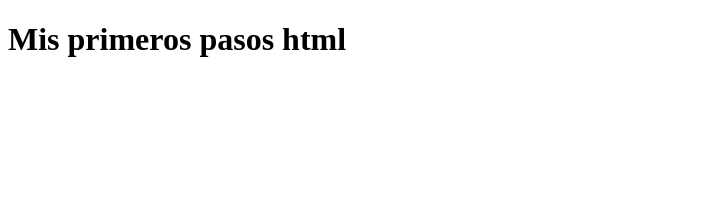
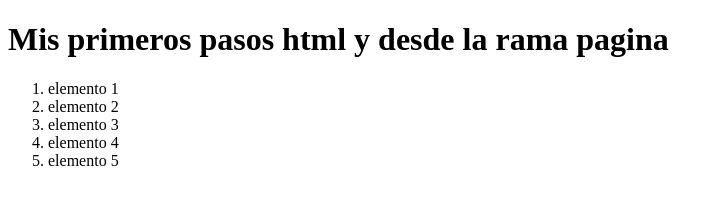
Before and after one commit to BranPama/tutorialGit, a plain HTML site: page index.html in a window 1280 px wide. Shown: the whole page, without its empty margins (0-723 px from the left). Drawn offline with Linux system fonts and the light colour scheme.

Commit message:
agregando index js al index.html

```diff
--- a/index.html
+++ b/index.html
@@ -4,6 +4,14 @@
   <title>Pagina html</title>
  </head>
  <body>
-  <h1>Mis primeros pasos html</h1>
+  <h1>Mis primeros pasos html y desde la rama pagina</h1>
+   <ol>
+    <li>elemento 1</li>
+    <li>elemento 2</li>
+    <li>elemento 3</li>
+    <li>elemento 4</li>
+    <li>elemento 5</li>
+   </ol>
+  <script src="index.js"></script>
  </body>
 </html>
```
